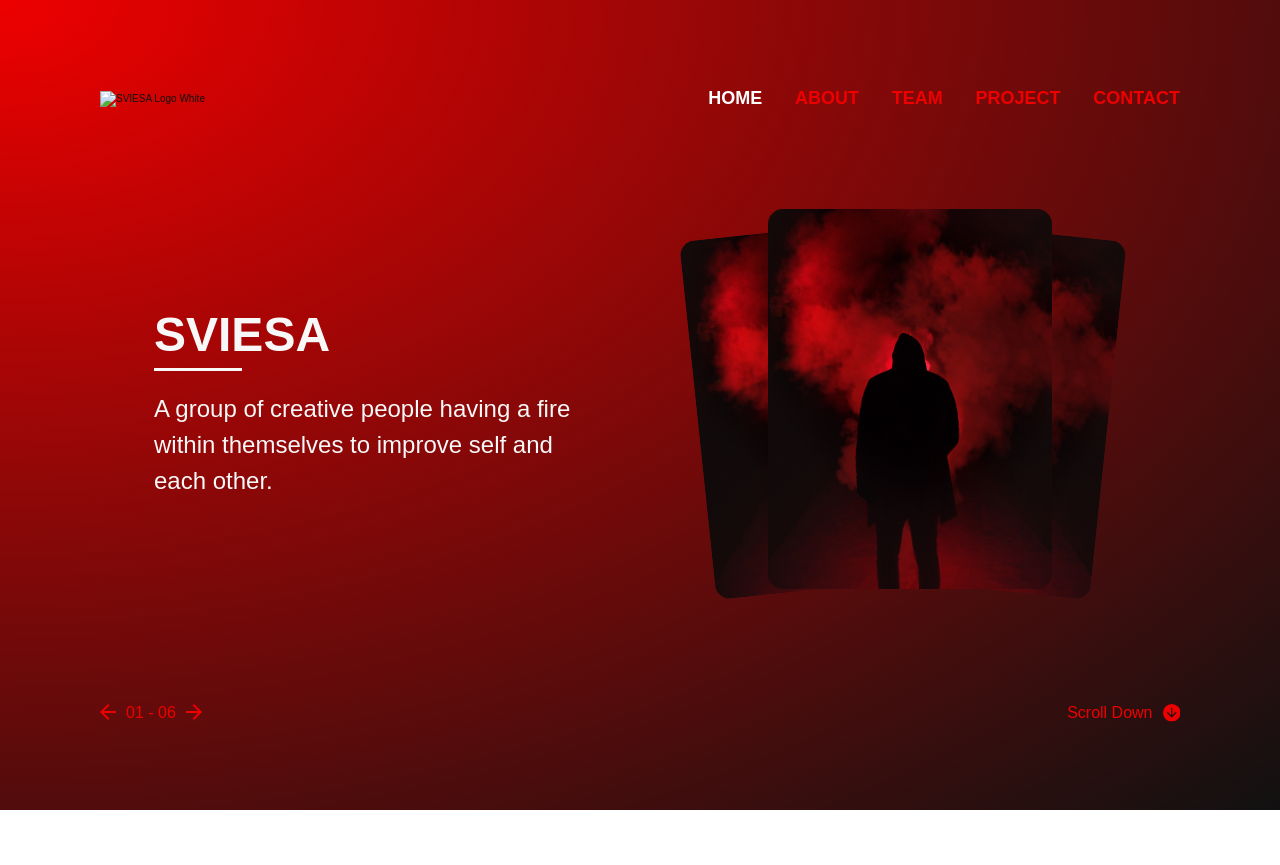
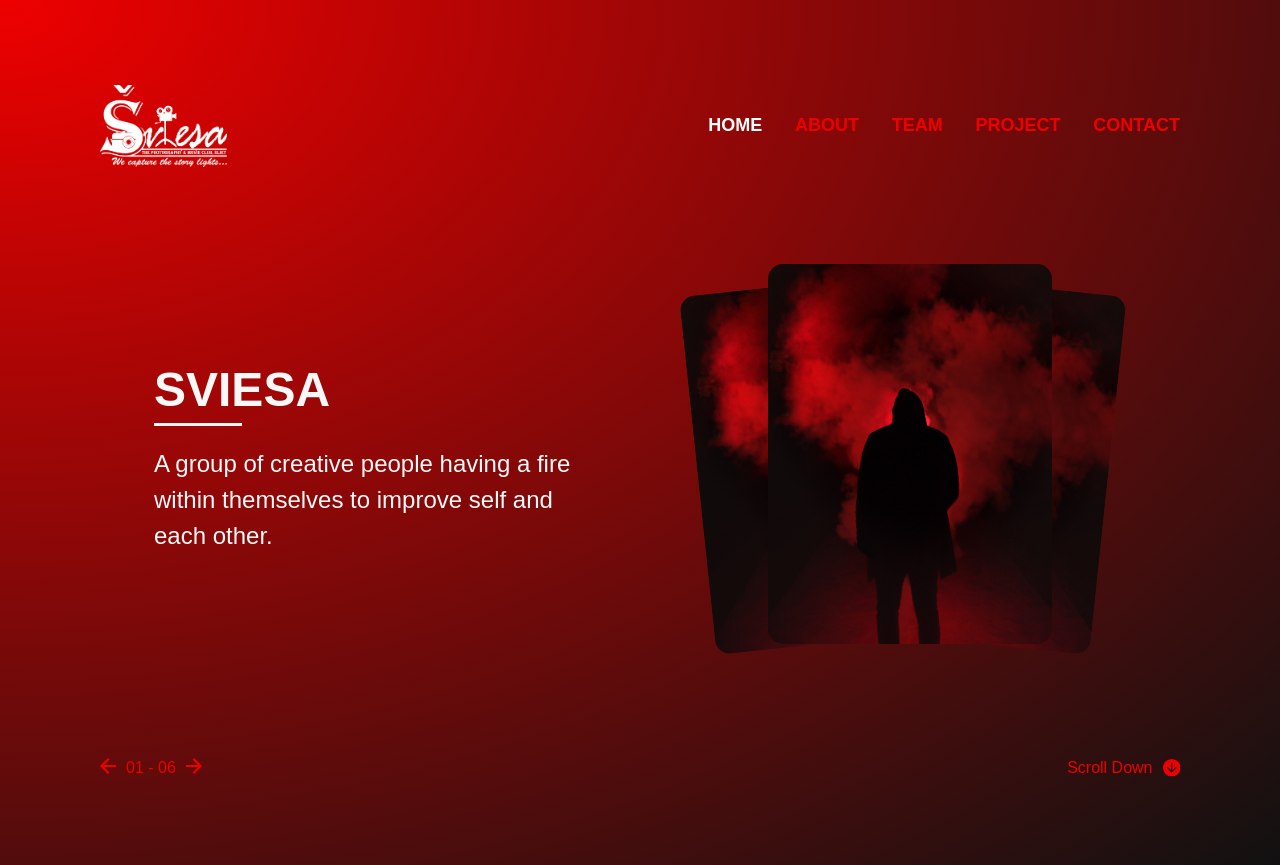
Before and after one commit to meharpreetsingh/sviesa, a website: page index.html in a window 1280 px wide. Before the commit the page ends 810 px from the top, so only its background shows below. Drawn offline with nearby package versions, Linux system fonts and the light colour scheme; the site is published under a folder, as on GitHub Pages, so addresses that start at the root find nothing.

Commit message:
Correct Navbar logo url

```diff
--- a/index.html
+++ b/index.html
@@ -17,7 +17,7 @@
 <body>
   <header class="landing-header">
     <nav class="landing-header-nav">
-      <img src="/resources/img/sviesa-light.png" alt="SVIESA Logo White" class="landing-header-nav__logo">
+      <img src="resources/img/sviesa-light.png" alt="SVIESA Logo White" class="landing-header-nav__logo">
       <div class="landing-header-nav__navbar">
         <a href="index.html" class="landing-header-nav__navbar__link landing-header-nav__navbar__link--active">Home</a>
         <a href="index.html" class="landing-header-nav__navbar__link">About</a>
```
